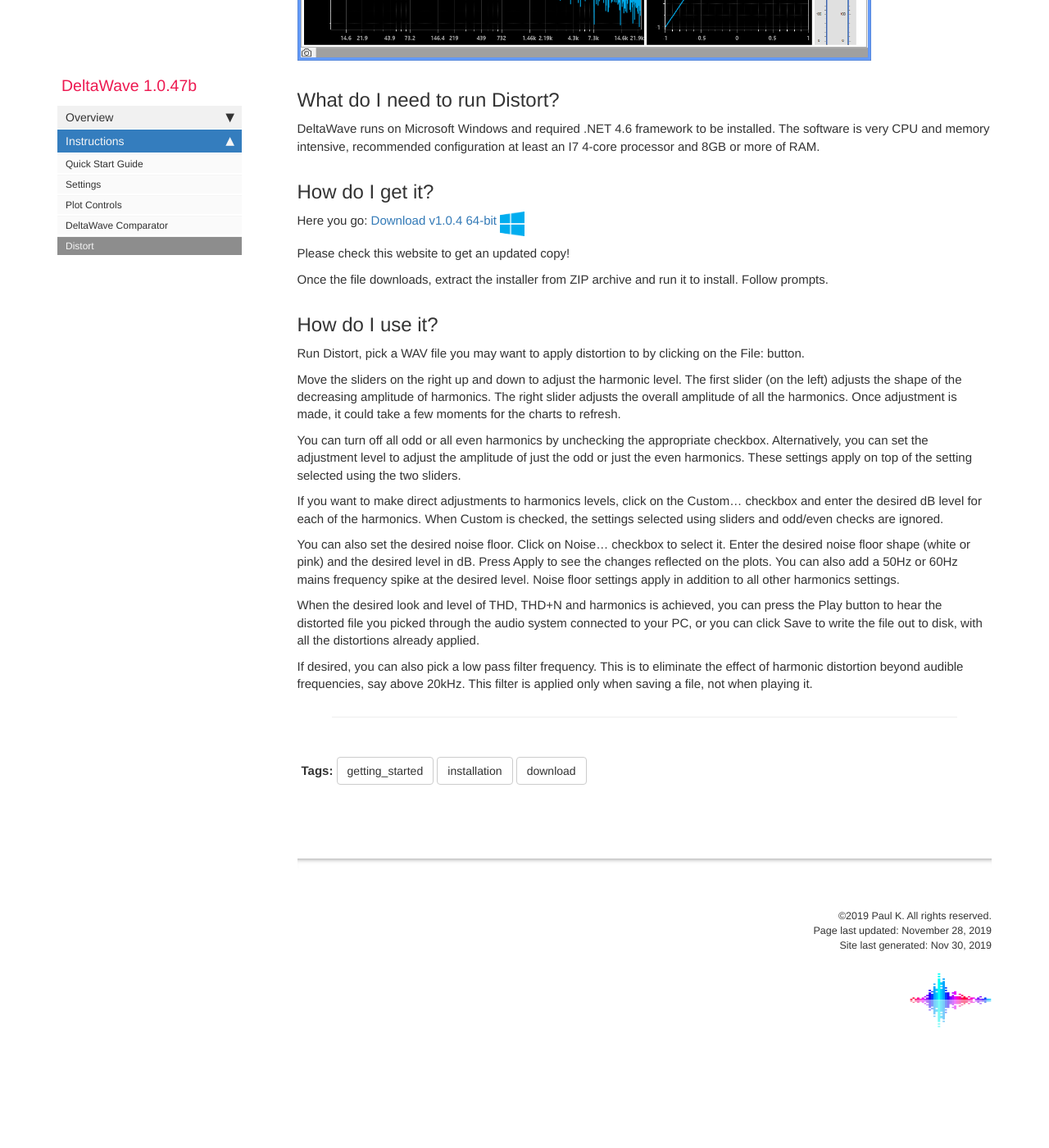
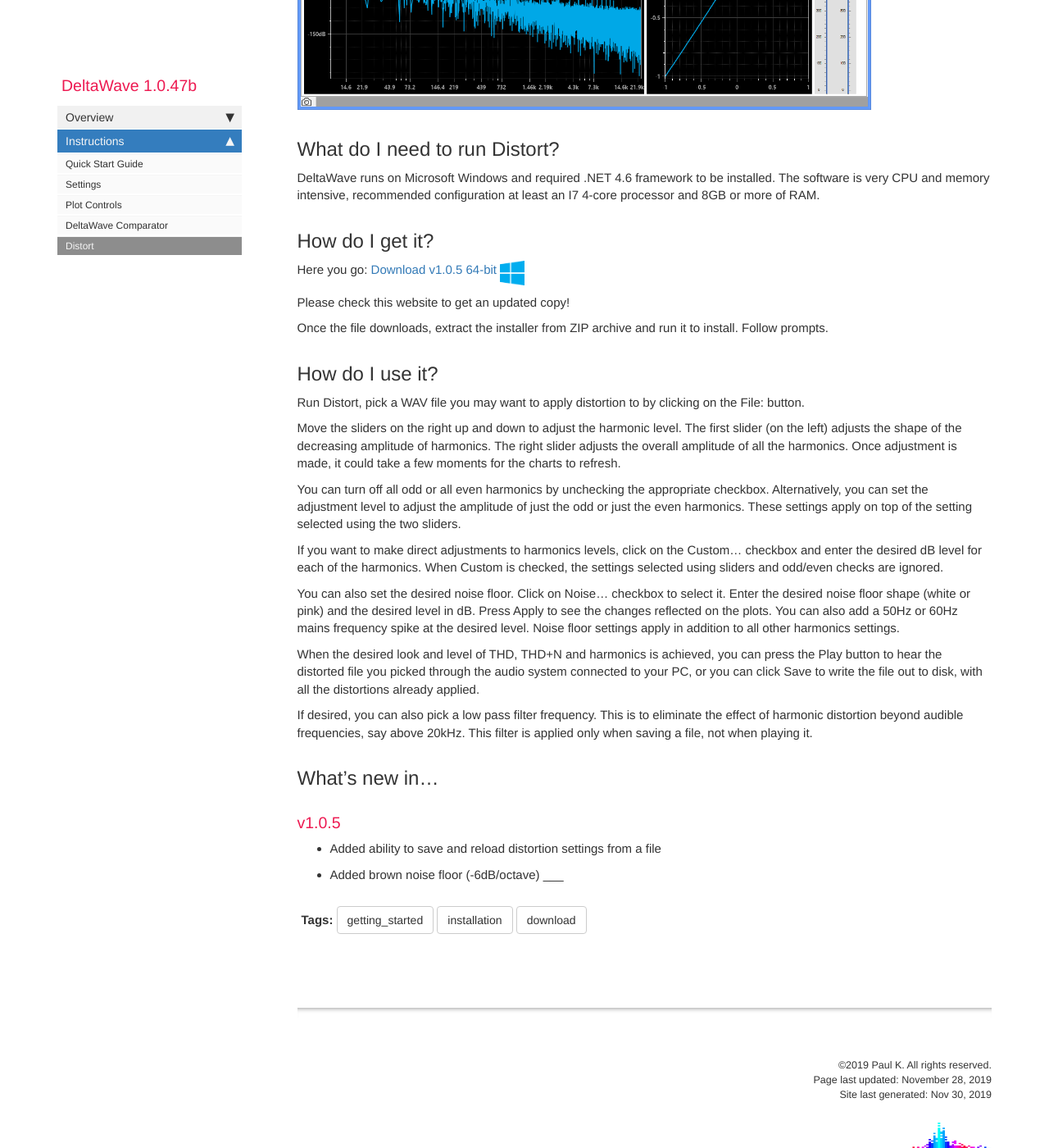
Before and after one commit to pkane2001/DeltaWave, a Jekyll site: the page built from docs/pages/mydoc/get_distorted.md, in a window 1280 px wide and 1400 px high, scrolled down 762 px. Shown: the whole window at 82% size. Built offline with Jekyll 4.4.1, drawn with Linux system fonts in a browser that asks for light colours; nearby versions of some CDN libraries; our own code applies the rules of GitHub Pages for plain Markdown files; comment, search, counter and statistics services are not loaded; before the commit the page ends 2085 px from its top, so only the background shows below that.

Commit message:
Distort 1.0.5

```diff
--- a/docs/pages/mydoc/get_distorted.md
+++ b/docs/pages/mydoc/get_distorted.md
@@ -20,7 +20,7 @@ The software is very CPU and memory intensive, recommended configuration at leas
 
 ## How do I get it?
 Here you go:
-<a href="DistortSetup.zip">Download v1.0.4 64-bit <input type="image" id="download" alt="Download" src="images/windows-logo.png" width="30" align="top" />   </a>
+<a href="DistortSetup.zip">Download v1.0.5 64-bit <input type="image" id="download" alt="Download" src="images/windows-logo.png" width="30" align="top" />   </a>
 
 
 Please check this website to get an updated copy!
@@ -44,6 +44,10 @@ When the desired look and level of THD, THD+N and harmonics is achieved, you can
 
 If desired, you can also pick a low pass filter frequency. This is to eliminate the effect of harmonic distortion beyond audible frequencies, say above 20kHz. This filter is applied only when saving a file, not when playing it.
 
+## What's new in...
 
+### v1.0.5
+* Added ability to save and reload distortion settings from a file
+* Added brown noise floor (-6dB/octave)
 ___
 {% include links.html %}
```
